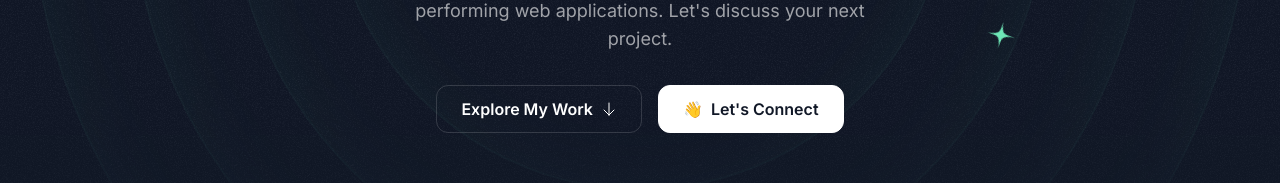
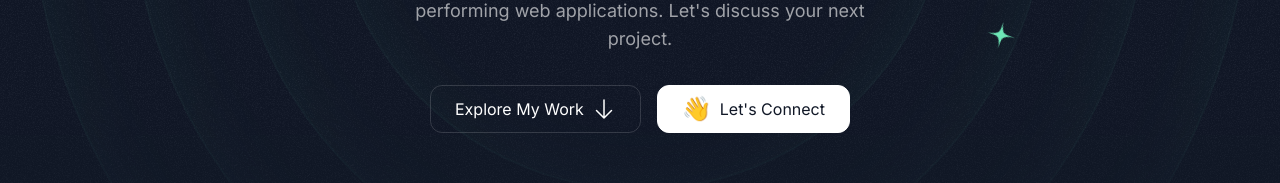
Before and after one commit to strawhatsaad/my-portfolio, a Next.js app: page / in a window 1280 px wide. Shown: the part 613-796 px from the top of the page. Built offline with nearby package versions, Linux system fonts and the light colour scheme; a web font is replaced by a local one.

Commit message:
feat: Implement SectionButton component and use it in Hero and Contact sections

```diff
--- a/src/components/CustomButton.tsx
+++ b/src/components/CustomButton.tsx
@@ -1,10 +1,12 @@
 "use client";
 
-import React, { MouseEventHandler } from "react";
-import Image from "next/image";
+import React, { MouseEventHandler, ReactNode } from "react";
 
 export interface CustomButtonProps {
   title: string;
+  href?: string;
+  icon?: string;
+  iconImage?: ReactNode;
   containerStyles?: string;
   handleClick?: MouseEventHandler<HTMLButtonElement>;
   btnType?: "button" | "submit";
@@ -15,6 +17,9 @@ export interface CustomButtonProps {
 
 const CustomButton = ({
   title,
+  icon,
+  href,
+  iconImage,
   containerStyles,
   handleClick,
   btnType,
@@ -22,14 +27,32 @@ const CustomButton = ({
   rightIcon,
 }: CustomButtonProps) => {
   return (
+    <>
+      {href ? (
+        <a href={href}>
+          <button
+            disabled={false}
+            type={btnType || "button"}
+            className={containerStyles}
+          >
+            {icon && <span className="text-2xl">{icon}</span>}
+            {title}
+            {iconImage && <span>{iconImage}</span>}
+          </button>
+        </a>
+      ) : (
         <button
           disabled={false}
           type={btnType || "button"}
           className={containerStyles}
           onClick={handleClick}
         >
+          {icon && <span className="text-2xl">{icon}</span>}
           {title}
+          {iconImage && <span>{iconImage}</span>}
         </button>
+      )}
+    </>
   );
 };
 
--- /dev/null
+++ b/src/components/SectionButton.tsx
@@ -0,0 +1,41 @@
+"use client";
+
+import React, { ReactNode } from "react";
+import CustomButton from "./CustomButton";
+
+const SectionButton = ({
+  title,
+  icon,
+  id,
+  href,
+  iconImage,
+  containerStyles,
+}: {
+  title: string;
+  icon?: string;
+  iconImage?: ReactNode;
+  id?: string;
+  href?: string;
+  containerStyles?: string;
+}) => {
+  const handleScroll = (id: string) => {
+    const nextSection = document.getElementById(id);
+    if (nextSection) {
+      nextSection.scrollIntoView({ behavior: "smooth" });
+    }
+  };
+  return (
+    <div>
+      <CustomButton
+        title={title}
+        href={href}
+        icon={icon}
+        iconImage={iconImage}
+        containerStyles={containerStyles}
+        handleClick={(e) => handleScroll(`${id}`)}
+      />
+    </div>
+  );
+};
+
+export default SectionButton;
--- a/src/sections/Contact.tsx
+++ b/src/sections/Contact.tsx
@@ -1,18 +1,20 @@
 import ArrowUpRightIcon from "@/assets/icons/arrow-up-right.svg";
 import GrainImage from "@/assets/images/grain.jpg";
+import SectionButton from "@/components/SectionButton";
 
 export const ContactSection = () => {
   return (
     <div className="py-16 pt-12 lg:py-24 lg:pt-20" id="contact">
       <div className="container">
-        <div className="bg-gradient-to-r from-emerald-300 to-sky-400 text-gray-900 py-8 px-10 rounded-3xl text-center md:text-left relative overflow-hidden z-0">
+        <div className="bg-gradient-to-r from-emerald-300 to-sky-400 text-gray-900 py-8 px-10 rounded-3xl text-center md:text-left relative overflow-hidden">
           <div
             className="absolute inset-0 opacity-5 -z-10"
             style={{
               backgroundImage: `url(${GrainImage.src})`,
+              zIndex: -1,
             }}
           ></div>
-          <div className="flex flex-col md:flex-row gap-8 md:gap-16 items-center">
+          <div className="flex flex-col md:flex-row gap-8 md:gap-16 items-center relative z-10">
             <div>
               <h2 className="font-serif text-2xl md:text-3xl">
                 Let&apos;s create something amazing together
@@ -22,13 +24,19 @@ export const ContactSection = () => {
                 discuss how I can help you achieve your goals.
               </p>
             </div>
-            <div className="relative z-10">
-              <a href="">
+            <div className="relative">
+              {/* <a href="">
                 <button className="text-white bg-gray-900 inline-flex items-center px-6 h-12 rounded-xl gap-2 w-max border border-gray-900">
                   <span className="font-semibold">Contact Me</span>
                   <ArrowUpRightIcon className="size-4" />
                 </button>
-              </a>
+              </a> */}
+              <SectionButton
+                title="Contact Me"
+                iconImage={<ArrowUpRightIcon className="size-6" />}
+                href="mailto:strawhatsaad123@gmail.com"
+                containerStyles="text-white bg-gray-900 inline-flex items-center px-6 h-12 rounded-xl gap-2 w-max border border-gray-900"
+              />
             </div>
           </div>
         </div>
--- a/src/sections/Hero.tsx
+++ b/src/sections/Hero.tsx
@@ -5,6 +5,7 @@ import grainImage from "@/assets/images/grain.jpg";
 import StarIcon from "@/assets/icons/star.svg";
 import HeroOrbit from "@/components/HeroOrbit";
 import SparkleIcon from "@/assets/icons/sparkle.svg";
+import SectionButton from "@/components/SectionButton";
 
 export const HeroSection = () => {
   return (
@@ -131,18 +132,18 @@ export const HeroSection = () => {
           </p>
         </div>
         <div className="flex flex-col md:flex-row justify-center items-center mt-8 gap-4">
-          <button className="inline-flex items-center gap-2 border border-white/15 px-6 h-12 rounded-xl">
-            <a href="#projects" className="font-semibold">
-              Explore My Work
-            </a>
-            <ArrowDown className="size-4" />
-          </button>
-          <button className="inline-flex items-center gap-2 border border-white bg-white text-gray-900 h-12 px-6 rounded-xl">
-            <span>👋</span>
-            <a href="#contact" className="font-semibold ">
-              Let&apos;s Connect
-            </a>
-          </button>
+          <SectionButton
+            title="Explore My Work"
+            iconImage={<ArrowDown />}
+            id="projects"
+            containerStyles="inline-flex items-center gap-2 border border-white/15 px-6 h-12 rounded-xl"
+          />
+          <SectionButton
+            title="Let's Connect"
+            icon="👋"
+            id="contact"
+            containerStyles="inline-flex items-center gap-2 border border-white bg-white text-gray-900 h-12 px-6 rounded-xl"
+          />
         </div>
       </div>
     </div>
```
Lines whose indentation alone changed are shown as unchanged.
